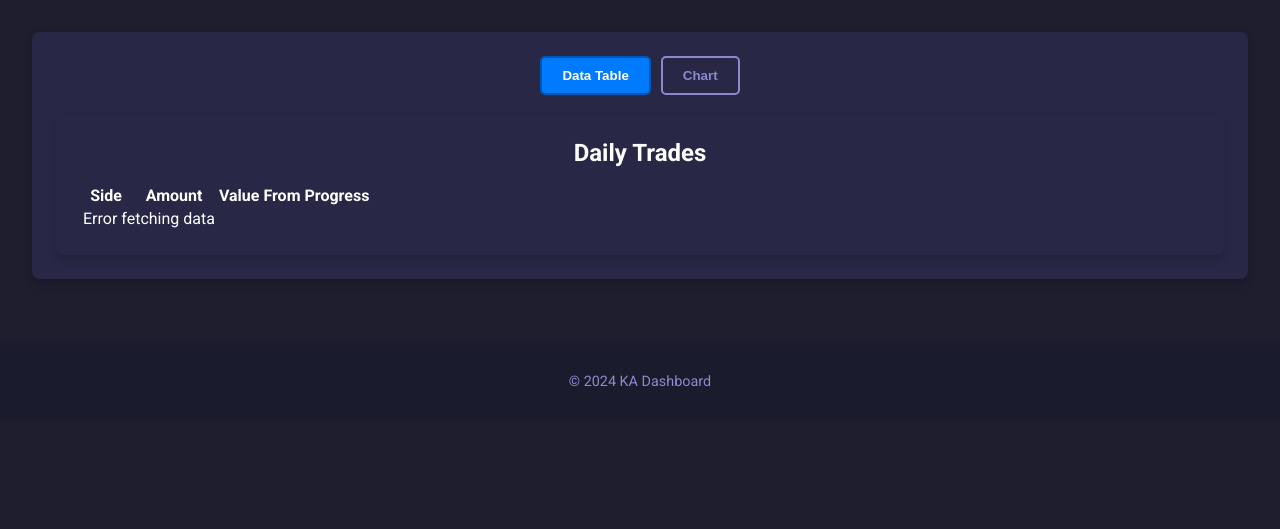
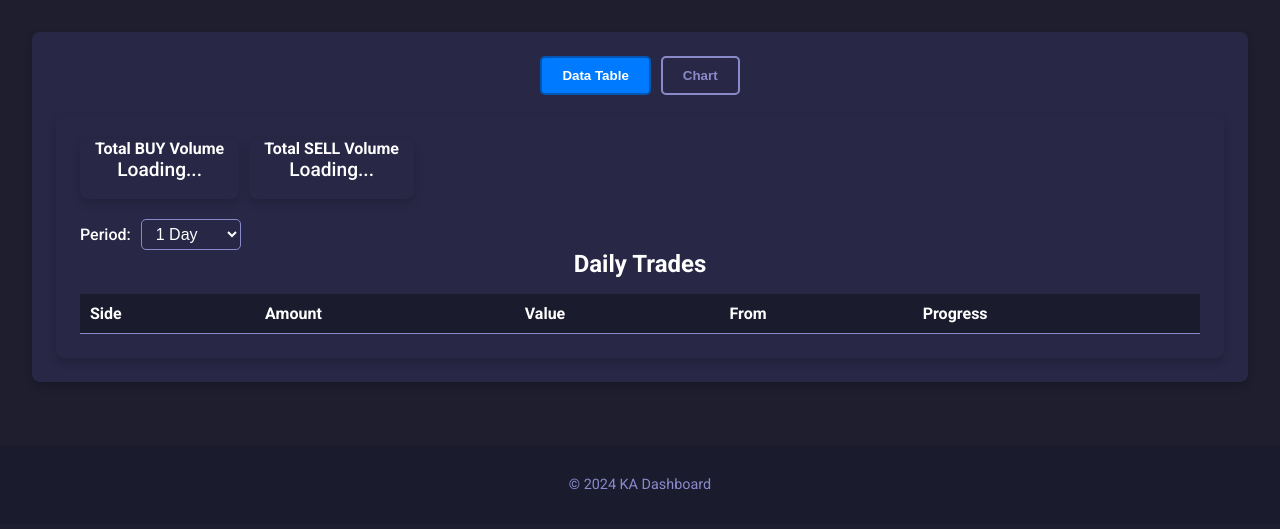
Before and after one commit to malkir23/exchange, a FastAPI app: page /site/ in a window 1280 px wide. Shown: the part 105-634 px from the top of the page. Run offline with FastAPI, Linux system fonts and the light colour scheme; lists and menus that the app fills with data are empty.

Commit message:
feat: enhance TWAPs data display with total buy/sell volume and sorting functionality

```diff
--- a/app/endpoints/twaps.py
+++ b/app/endpoints/twaps.py
@@ -5,9 +5,8 @@ from fastapi import APIRouter
 route = APIRouter()
 
 @route.get("/get_twap_data")
-async def get_twap_data(tokken: str = 'PURR') -> JSONResponse:
+async def get_twap_data(tokken: str = 'HYPE') -> JSONResponse:
     url = f'https://api.hypurrscan.io/twap/{tokken}'
-    print(url)
     headers = {'Accept': 'application/json'}
 
     async with httpx.AsyncClient() as client:
--- a/app/static/scripts/script.js
+++ b/app/static/scripts/script.js
@@ -1,7 +1,10 @@
 const TWAPsChartKey = 'TWAPs-chart';
+
 let dataExchange = {
   TWAPsChartKey: [],
 };
+let price = {};
+
 let TWAPsChart = null;
 
 async function buildChart(keyData) {
@@ -65,31 +68,68 @@ async function buildChart(keyData) {
   });
 }
 
+
+async function get_price(requestData) {
+  await $.ajax({
+    url: "https://api.hyperliquid.xyz/info",
+    type: "POST",
+    contentType: "application/json",
+    data: JSON.stringify(requestData),
+    success: function (response) {
+      price = response;
+    },
+    error: function (error) {
+      console.error("API Error:", error);
+    }
+  });
+}
+
+function addTotalData(totalData) {
+  console.log(totalData);
+
+  $('#total-sell').text(totalData['countSell'] || 0);
+  $('#total-buy').text(totalData['countBuy'] || 0);
+  $('#total-sell-value').text(`${totalData['volumeSell']} $` || 0);
+  $('#total-buy-value').text(`${totalData['volumeBuy']} $` || 0);
+}
+
 async function fetchTwaps() {
+  await get_price({ "tokenId": "0x0d01dc56dcaaca66ad901c959b4011ec", "type": "tokenDetails" });
+  let totalData = {};
   $.ajax({
-    url: 'http://84.247.191.198:8000/twaps/get_twap_data',
+    url: '/twaps/get_twap_data',
     method: 'GET',
     success: function (data) {
       let twapsTable = $('#TWAPs-table tbody');
 
       twapsTable.empty();
-
       if (data && Array.isArray(data)) {
         data.forEach(item => {
+          const isSell = item.action.twap.b === false;
           const row = `<tr>
-            <td>${item.action.twap.b ? 'BUY' : 'SELL' || 'N/A'}</td>
+            <td>${isSell ? 'SELL' : 'BUY' || 'N/A'}</td>
             <td>${item.action.twap.s || 'N/A'}</td>
-            <td>${item.action.twap.v || 'N/A'}</td>
+            <td>${price.markPx * item.action.twap.s || 'N/A'} $</td>
             <td>${item.user || 'N/A'}</td>
             <td>${item.action.twap.s || 'N/A'}</td>
           </tr>`;
+
+          if (isSell) {
+            totalData['countSell'] = totalData['countSell'] ? totalData['countSell'] + 1 : 1;
+            totalData['volumeSell'] = totalData['volumeSell'] ? totalData['volumeSell'] + parseInt(item.action.twap.s) : parseInt(item.action.twap.s);
+          } else {
+            totalData['countBuy'] = totalData['countBuy'] ? totalData['countBuy'] + 1 : 1;
+            totalData['volumeBuy'] = totalData['volumeBuy'] ? totalData['volumeBuy'] + parseInt(item.action.twap.s) : parseInt(item.action.twap.s);
+          }
+
           if (item.error === null) {
             twapsTable.append(row);
           }
         });
         dataExchange[TWAPsChartKey] = data;
+        addTotalData(totalData);
       } else {
-        twapsTable.append('<tr><td colspan="2">No data available</td></tr>');
+        twapsTable.append('<tr><td colspan="5">No data available</td></tr>');
       }
     },
     error: function (xhr, status, error) {
@@ -99,7 +139,43 @@ async function fetchTwaps() {
   });
 }
 
-$(document).ready(function () {
+function sortTable() {
+  let currentSortColumn = -1;
+  let isAscending = true;
+
+  $('#TWAPs-table th').on('click', function () {
+    const index = $(this).index();
+    const rows = $('#TWAPs-table tbody tr').get();
+    const columnType = $(this).data('type') || 'string';
+
+    if (currentSortColumn === index) {
+      isAscending = !isAscending;
+    } else {
+      isAscending = true;
+    }
+    currentSortColumn = index;
+
+    rows.sort((rowA, rowB) => {
+      const cellA = $(rowA).children('td').eq(index).text().trim();
+      const cellB = $(rowB).children('td').eq(index).text().trim();
+
+      if (columnType === 'number') {
+        return isAscending ? cellA - cellB : cellB - cellA;
+      } else {
+        return isAscending ? cellA.localeCompare(cellB) : cellB.localeCompare(cellA);
+      }
+    });
+
+    $.each(rows, function (index, row) {
+      $('#TWAPs-table tbody').append(row);
+    });
+
+    $('#TWAPs-table th').removeClass('sort-asc sort-desc');
+    $(this).addClass(isAscending ? 'sort-asc' : 'sort-desc');
+  });
+}
+
+function toggleTable() {
   $('.tab-button').on('click', function () {
     const targetTab = $(this).data('tab');
 
@@ -114,6 +190,11 @@ $(document).ready(function () {
       buildChart(targetTab);
     }
   });
+}
+
+$(document).ready(function () {
+  toggleTable();
   fetchTwaps();
   setInterval(fetchTwaps, 100000); // Refresh data every 30 seconds
+  sortTable();
 });
--- a/app/static/style/style.css
+++ b/app/static/style/style.css
@@ -72,7 +72,6 @@ footer p {
   font-size: 0.9rem;
 }
 
-
 .tabs {
   display: flex;
   gap: 10px;
@@ -114,3 +113,74 @@ footer p {
 .tab-content.active {
   display: block;
 }
+
+.summary {
+  display: flex;
+  flex-direction: row;
+  align-items: stretch;
+  gap: 10px;
+  margin-bottom: 20px;
+}
+
+.summary-card {
+  background-color: #282846;
+  flex-direction: row;
+  height: 60px;
+  align-items: center;
+  justify-content: flex-start;
+  padding: 0 15px;
+  border-radius: 8px;
+  box-shadow: 0 4px 8px rgba(0, 0, 0, 0.2);
+}
+
+.summary-card h3 {
+  font-size: 1rem;
+  font-weight: 600;
+  margin: 0;
+}
+
+.filters {
+  display: flex;
+  align-items: center;
+  gap: 10px;
+}
+
+.filters label {
+  font-weight: 500;
+}
+
+.filters select {
+  padding: 5px 10px;
+  background-color: #282846;
+  color: #ffffff;
+  border: 1px solid #8a8acb;
+  border-radius: 5px;
+  font-size: 1rem;
+}
+
+filters select:focus {
+  outline: none;
+  border-color: #007bff;
+}
+
+#TWAPs-table {
+  width: 100%;
+  border-collapse: collapse;
+  margin-top: 10px;
+}
+
+#TWAPs-table th, #TWAPs-table td {
+  padding: 10px;
+  text-align: left;
+  border-bottom: 1px solid #8a8acb;
+}
+
+#TWAPs-table th {
+  background-color: #1b1b2e;
+  color: #ffffff;
+  font-weight: 600;
+}
+
+#TWAPs-table tbody tr:hover {
+  background-color: #1b1b2e;
+}
--- a/app/templates/index.html
+++ b/app/templates/index.html
@@ -28,16 +28,38 @@
         <button class="tab-button active" data-tab="TWAPs-data">Data Table</button>
         <button class="tab-button" data-tab="TWAPs-chart">Chart</button>
       </div>
+
       <div id="TWAPs-data" class="tab-content active">
+
+        <div class="summary">
+          <div class="summary-card">
+            <h3>Total BUY Volume</h3> <span id="total-buy"></span>
+            <p id="total-buy-value">Loading...</p>
+          </div>
+          <div class="summary-card">
+            <h3>Total SELL Volume</h3> <span id="total-sell"></span>
+            <p id="total-sell-value">Loading...</p>
+          </div>
+        </div>
+
+        <div class="filters">
+          <label for="period-select">Period:</label>
+          <select id="period-select">
+            <option value="1d">1 Day</option>
+            <option value="1w">1 Week</option>
+            <option value="1m">1 Month</option>
+          </select>
+        </div>
+
         <h2>Daily Trades</h2>
         <table id="TWAPs-table">
           <thead>
             <tr>
-              <th>Side</th>
-              <th>Amount</th>
-              <th>Value</th>
-              <th>From</th>
-              <th>Progress</th>
+              <th data-type="string">Side</th>
+              <th data-type="number">Amount</th>
+              <th data-type="number">Value</th>
+              <th data-type="string">From</th>
+              <th data-type="string">Progress</th>
             </tr>
           </thead>
           <tbody>
@@ -45,21 +67,16 @@
           </tbody>
         </table>
       </div>
+
       <div id="TWAPs-chart" class="tab-content">
         <canvas id="TWAPs-chart-data" width="400" height="200"></canvas>
       </div>
     </div>
 
-    <!-- <div class="card">
-      <h2>Active Users</h2>
-      <p id="active-users">Loading...</p>
-    </div>
-    <div class="card">
-      <h2>Network Health</h2>
-      <p id="network-health">Loading...</p>
-    </div> -->
   </main>
 
   <footer>
     <p>&copy; 2024 KA Dashboard</p>
   </footer>
+</body>
+</html>
--- a/docker-compose.yml
+++ b/docker-compose.yml
@@ -12,6 +12,7 @@ services:
       - .:/project_exchange
     command: >
       uvicorn app.main:app --host 0.0.0.0 --port 8000 --reload
+    restart: always
     networks:
       - app-network
 
```
